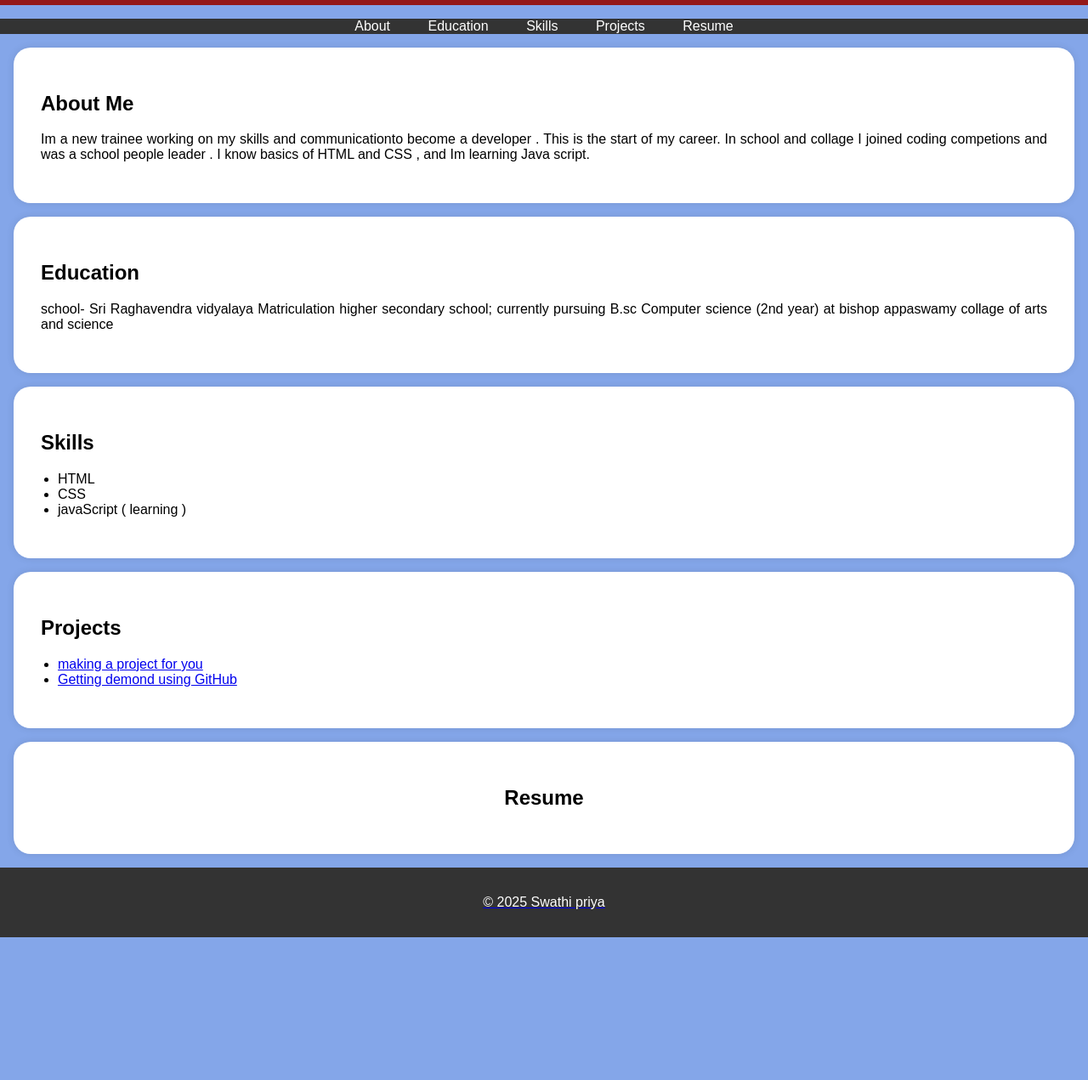
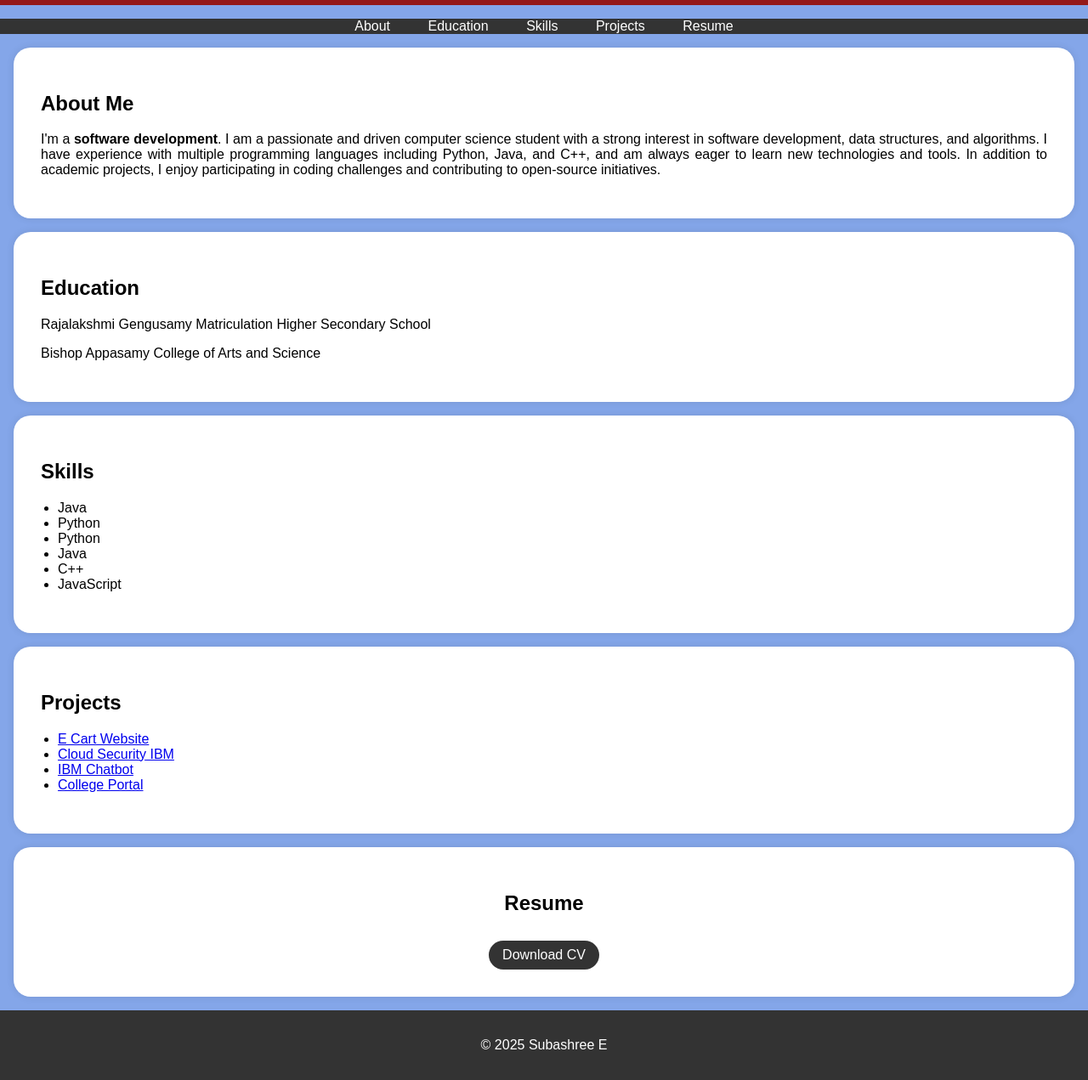
Before and after one commit to subashree0000/Digital-portfolio, a plain HTML site: page index.html in a window 1280 px wide. Shown: the part 191-1462 px from the top of the page at 85% size. Before the commit the page ends 1294 px from the top, so only its background shows below. Drawn offline with Linux system fonts and the light colour scheme.

Commit message:
index.html

```diff
--- a/index.html
+++ b/index.html
@@ -9,51 +9,42 @@
             padding: 0;
             background-color: #84a6e9;
         }
-
         header {
             background-color: #941919;
             color: #fff;
             text-align: center;
             padding: 2rem 0;
-            position: relative; /* Add this */
+            position: relative;
         }
-
         .header-content h1 {
             font-size: 2.5rem;
         }
-
-        /* Add styles for the round profile picture */
         .profile-picture {
-            width: 100px; /* Adjust the size as needed */
+            width: 100px;
             height: 100px;
-            border-radius: 75%; /* Create a circular shape */
-            object-fit: cover; /* To ensure the image fills the circular area */
-            position: absolute; /* Add this */
-            top: 75px; /* Adjust top position as needed */
-            left: 75px; /* Adjust left position as needed */
+            border-radius: 75%;
+            object-fit: cover;
+            position: absolute;
+            top: 75px;
+            left: 75px;
         }
-
         nav {
             background-color: #333;
             color: #fff;
             text-align: center;
         }
-
         nav ul {
             list-style-type: none;
             padding: 0;
         }
-
         nav ul li {
             display: inline;
             margin: 0 20px;
         }
-
         nav ul li a {
             text-decoration: none;
             color: #fff;
         }
-
         .section-content {
             background-color: #fff;
             padding: 2rem;
@@ -62,7 +53,6 @@
             box-shadow: 0 0 10px rgba(0, 0, 0, 0.1);
             text-align: justify;
         }
-
         .download-button {
             background-color: #333;
             color: #fff;
@@ -73,18 +63,15 @@
             margin-top: 10px;
             align-self: center;
         }
-
         .download-button:hover {
             background-color: #555;
         }
-
         footer {
             text-align: center;
             padding: 1rem 0;
             background-color: #333;
             color: #fff;
         }
-
         ul {
             list-style-type: disc;
             padding-left: 20px;
@@ -94,10 +81,9 @@
 <body>
     <header>
         <div class="header-content">
-            <!-- Add your profile picture here -->
-            <img src="profile.jpg"Your Profile Picture" class="profile-picture">
-            <h1>Swathi priya </h1>
-            <p>Aiming to Become a software Developer</p>
+            <img src="/storage/emulated/0/subashree.jpg" alt="Your Profile Picture" class="profile-picture">
+            <h1>Subashree E</h1>
+            <p>Am student</p>
         </div>
     </header>
 
@@ -108,26 +94,27 @@
             <li><a href="#skills">Skills</a></li>
             <li><a href="#projects">Projects</a></li>
             <li><a href="#resume">Resume</a></li>
-
         </ul>
     </nav>
 
     <section id="about">
         <div class="section-content">
             <h2>About Me</h2>
-            <p>Im a new trainee working on my skills and communicationto become a developer .
-                This is the start of my career. In school and collage I joined coding competions
-                and was a school people leader . I know basics of HTML and CSS , and Im learning
-                 Java script.</p>
+            <p>
+                I'm a <b>software development</b>. I am a passionate and driven computer science
+                student with a strong interest in software development, data structures, and algorithms.
+                I have experience with multiple programming languages including Python, Java, and C++,
+                and am always eager to learn new technologies and tools. In addition to academic projects,
+                I enjoy participating in coding challenges and contributing to open-source initiatives.
+            </p>
         </div>
     </section>
 
     <section id="education">
         <div class="section-content">
             <h2>Education</h2>
-            <p>school- Sri Raghavendra vidyalaya Matriculation higher secondary school; currently pursuing B.sc Computer science (2nd year) at bishop appaswamy collage of arts and science </p>
-
-
+            <p>Rajalakshmi Gengusamy Matriculation Higher Secondary School</p>
+            <p>Bishop Appasamy College of Arts and Science</p>
         </div>
     </section>
 
@@ -135,9 +122,12 @@
         <div class="section-content">
             <h2>Skills</h2>
             <ul>
-                <li>HTML</li>
-                <li>CSS</li>
-                <li>javaScript ( learning )</li>
+                <li>Java</li>
+                <li>Python</li>
+                <li>Python</li>
+                <li>Java</li>
+                <li>C++</li>
+                <li>JavaScript</li>
             </ul>
         </div>
     </section>
@@ -146,37 +136,34 @@
         <div class="section-content">
             <h2>Projects</h2>
             <ul>
-                <li><a href="#">making a project for you</a></li>
-                <li><a href="#">Getting demond using GitHub </a></li>
-                <!-- Add more project links here -->
+                <li><a href="#">E Cart Website</a></li>
+                <li><a href="#">Cloud Security IBM</a></li>
+                <li><a href="#">IBM Chatbot</a></li>
+                <li><a href="#">College Portal</a></li>
             </ul>
         </div>
     </section>
 
     <section id="resume">
-
         <div class="section-content">
             <center>
-            <h2>Resume</h2>
-            <a href="https://drive.google.com/file/d/1J95Q3X7YvYqua67BYUj7nlrMTlfroKPs/view?usp=drivesdk"</a>
-        </center>
+                <h2>Resume</h2>
+                <a href="/Resume"
+                   target="_blank" class="download-button">Download CV</a>
+            </center>
         </div>
-
     </section>
 
     <footer>
-        <p>&copy; 2025 Swathi priya </p>
+        <p>&copy; 2025 Subashree E</p>
     </footer>
 
     <script>
-        // Smooth scrolling to section when clicking on navigation links
         document.querySelectorAll('a[href^="#"]').forEach(anchor => {
             anchor.addEventListener('click', function(e) {
                 e.preventDefault();
-
                 const targetId = this.getAttribute('href').substring(1);
                 const targetElement = document.getElementById(targetId);
-
                 if (targetElement) {
                     window.scrollTo({
                         top: targetElement.offsetTop,
```
